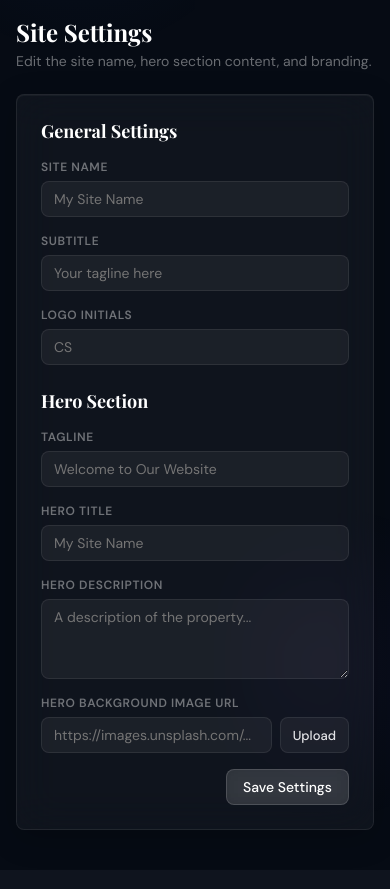
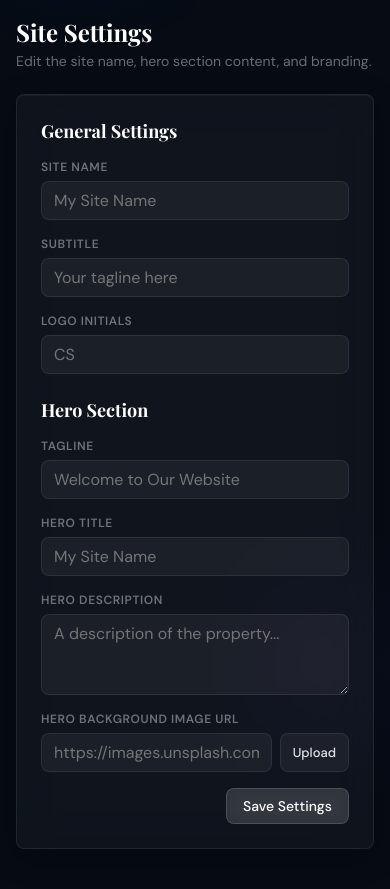
Before and after one commit to nigusdawit/orbitse, a Flask app: page /admin in a window 390 px wide. Shown: the part 139-1028 px from the top of the page. Before the commit the page ends 977 px from the top, so only its background shows below. Run offline with Flask 3, Linux system fonts and the light colour scheme; the visitor is signed in with stand-in values (Sample User, id 1); data that the repository does not hold is empty; some libraries are stand-ins or nearby versions; some web fonts are replaced.

Commit message:
Improve mobile usability for admin forms and chat inputs
Update viewport meta tags and add CSS rules to ensure inputs remain visible and usable on mobile devices across the admin dashboard and login pages.

Replit-Commit-Author: Agent
Replit-Commit-Session-Id: 72dc8bd0-9024-477f-8c63-52af3c701674
Replit-Commit-Checkpoint-Type: full_checkpoint
Replit-Commit-Event-Id: fd8e99da-a13c-4016-9819-574a48837a03
Replit-Commit-Screenshot-Url: https://storage.googleapis.com/screenshot-production-us-central1/107c1b0e-d967-4093-9659-05f207ad8544/72dc8bd0-9024-477f-8c63-52af3c701674/ykHBguO
Replit-Helium-Checkpoint-Created: true

```diff
--- a/templates/admin/dashboard.html
+++ b/templates/admin/dashboard.html
@@ -34,7 +34,8 @@ TO CUSTOMIZE THIS DASHBOARD:
 <html lang="en">
 <head>
   <meta charset="UTF-8">
-  <meta name="viewport" content="width=device-width, initial-scale=1.0">
+  <!-- interactive-widget=resizes-content keeps fixed elements above the mobile keyboard -->
+  <meta name="viewport" content="width=device-width, initial-scale=1.0, interactive-widget=resizes-content">
   <title>Admin Dashboard</title>
 
   <!-- Google Fonts — same as the main site for visual consistency -->
@@ -516,6 +517,13 @@ TO CUSTOMIZE THIS DASHBOARD:
       .data-table { font-size: 0.8125rem; }
       .admin-header { padding: 1rem; }
       .tab-content { padding: 1rem; }
+
+      /* Prevent iOS auto-zoom: inputs below 16px trigger Safari's zoom-on-focus */
+      .form-group input,
+      .form-group select,
+      .form-group textarea {
+        font-size: 16px;
+      }
     }
   </style>
 </head>
--- a/templates/admin/login.html
+++ b/templates/admin/login.html
@@ -11,7 +11,8 @@ Default for development: "admin"
 <html lang="en">
 <head>
   <meta charset="UTF-8">
-  <meta name="viewport" content="width=device-width, initial-scale=1.0">
+  <!-- interactive-widget=resizes-content keeps inputs above the mobile keyboard -->
+  <meta name="viewport" content="width=device-width, initial-scale=1.0, interactive-widget=resizes-content">
   <title>Admin Login</title>
   <link rel="stylesheet" href="https://fonts.googleapis.com/css2?family=DM+Sans:opsz,wght@9..40,100..1000&family=Playfair+Display:ital,wght@0,400..900;1,400..900&display=swap">
   <style>
@@ -90,7 +91,7 @@ Default for development: "admin"
       border: 1px solid rgba(255,255,255,0.1);
       border-radius: 0.5rem;
       color: #e4e4e7;
-      font-size: 0.875rem;
+      font-size: 16px; /* 16px prevents iOS Safari auto-zoom on focus */
       font-family: inherit;
       outline: none;
       transition: border-color 0.2s, background 0.2s;
```
